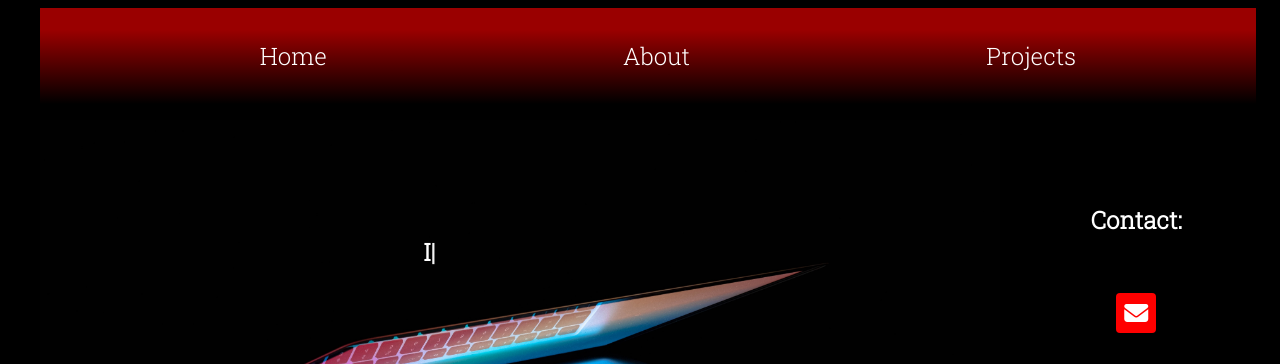
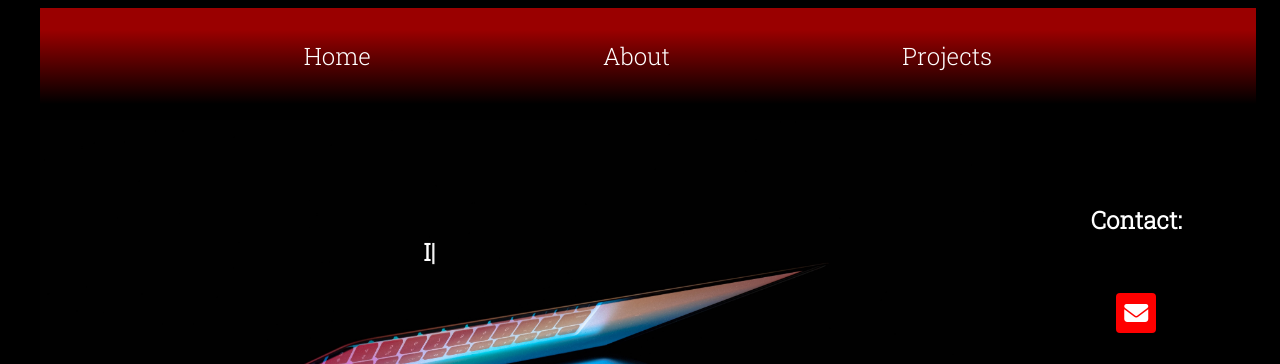
Before and after one commit to pramirez2328/mySite, a plain HTML site: page index.html in a window 1280 px wide. Shown: the top 364 px of the page. Drawn offline with nearby package versions, Linux system fonts and the light colour scheme; a web font is replaced by a local one.

Commit message:
fixing the paddding in the nav

```diff
--- a/style/indexComponents/navbar.css
+++ b/style/indexComponents/navbar.css
@@ -11,9 +11,13 @@
 #nav > #ulnav {
   display: flex;
   flex: row;
-  justify-content: space-around;
+  justify-content: space-evenly;
   list-style: none;
   margin: 2rem;
+}
+
+#ulnav {
+  padding-left: 0;
 }
 
 .aLinks {
```
